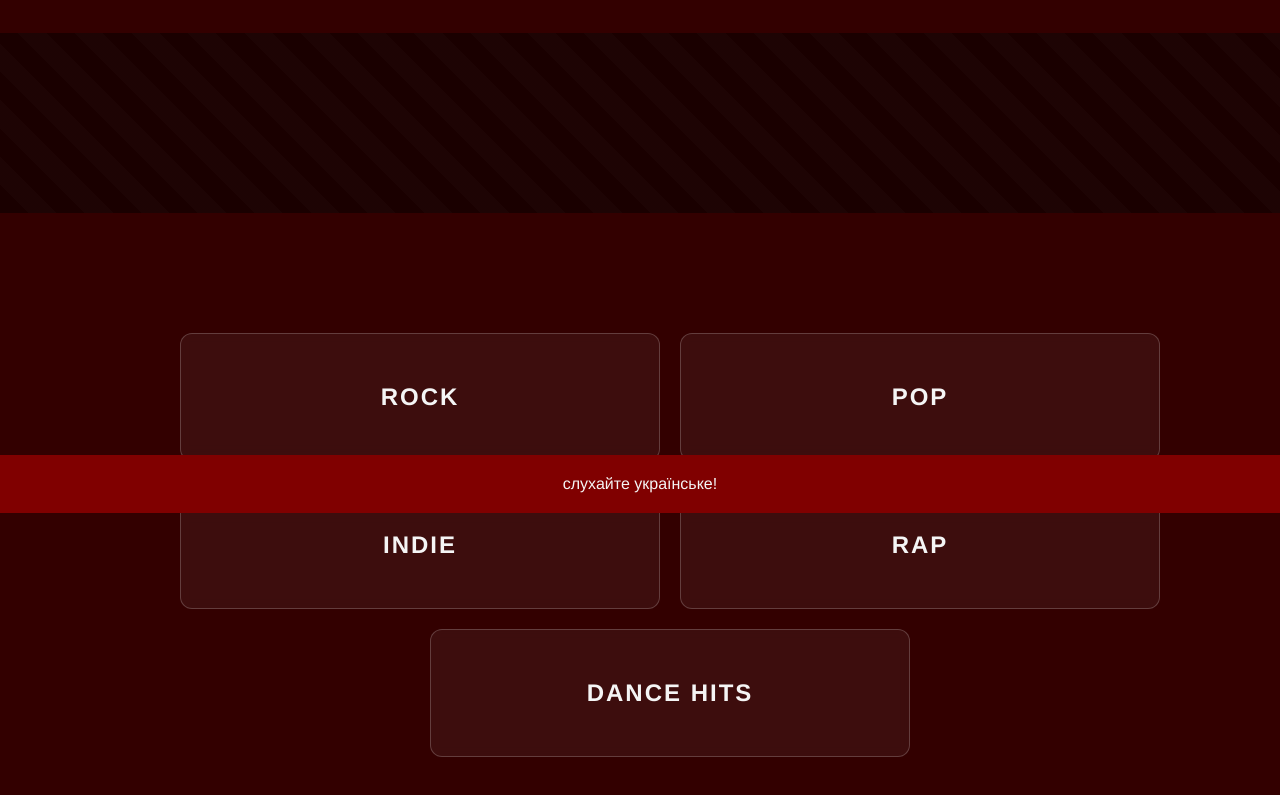
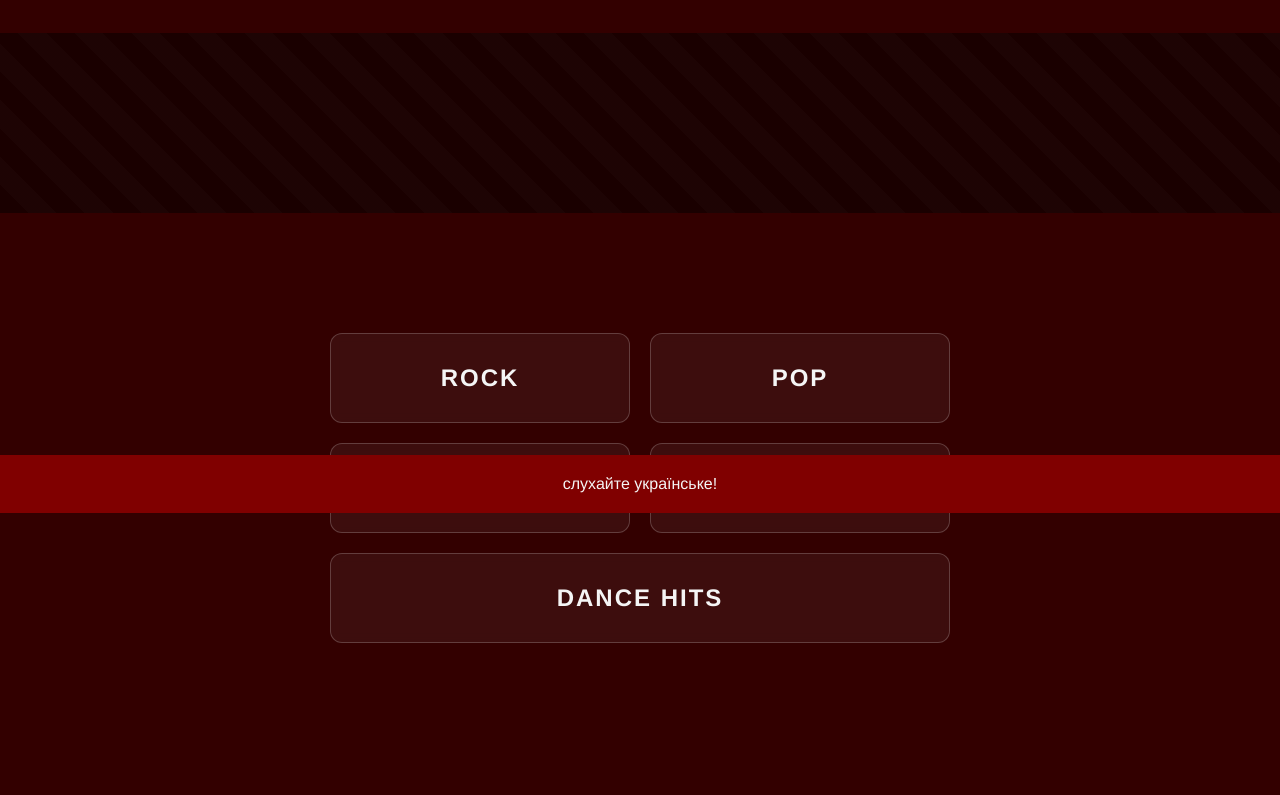
Before and after one commit to snshkk0/uamuse, a plain HTML site: page match_my_mood.html in a window 1280 px wide. Shown: the part 287-1082 px from the top of the page. Drawn offline with Linux system fonts and the light colour scheme.

Commit message:
fix: genre grid layout and button size overflow on match my mood page
Co-Authored-By: Claude Sonnet 4.6 <noreply@anthropic.com>

```diff
--- a/styles.css
+++ b/styles.css
@@ -134,19 +134,23 @@ footer {
 
 .genre_grid {
     display: grid;
-    grid-template-columns:  max-content max-content;
+    grid-template-columns: 1fr 1fr;
     gap: 20px;
     padding: 40px;
-    max-width: 1000px;
+    max-width: 700px;
+    width: 100%;
     margin: 0 auto;
     padding-bottom: 120px;
+    box-sizing: border-box;
 }
 
 .genre_button {
-   background: rgba(255, 255, 255, 0.05);
+    background: rgba(255, 255, 255, 0.05);
     border: 1px solid rgba(255, 255, 255, 0.2);
     border-radius: 12px;
-    padding: 30px 20px;
+    padding: 30px 20px !important;
+    width: 100% !important;
+    height: auto !important;
     color: #f5f5f5;
     font-size: 1.5rem;
     font-weight: 600;
```
